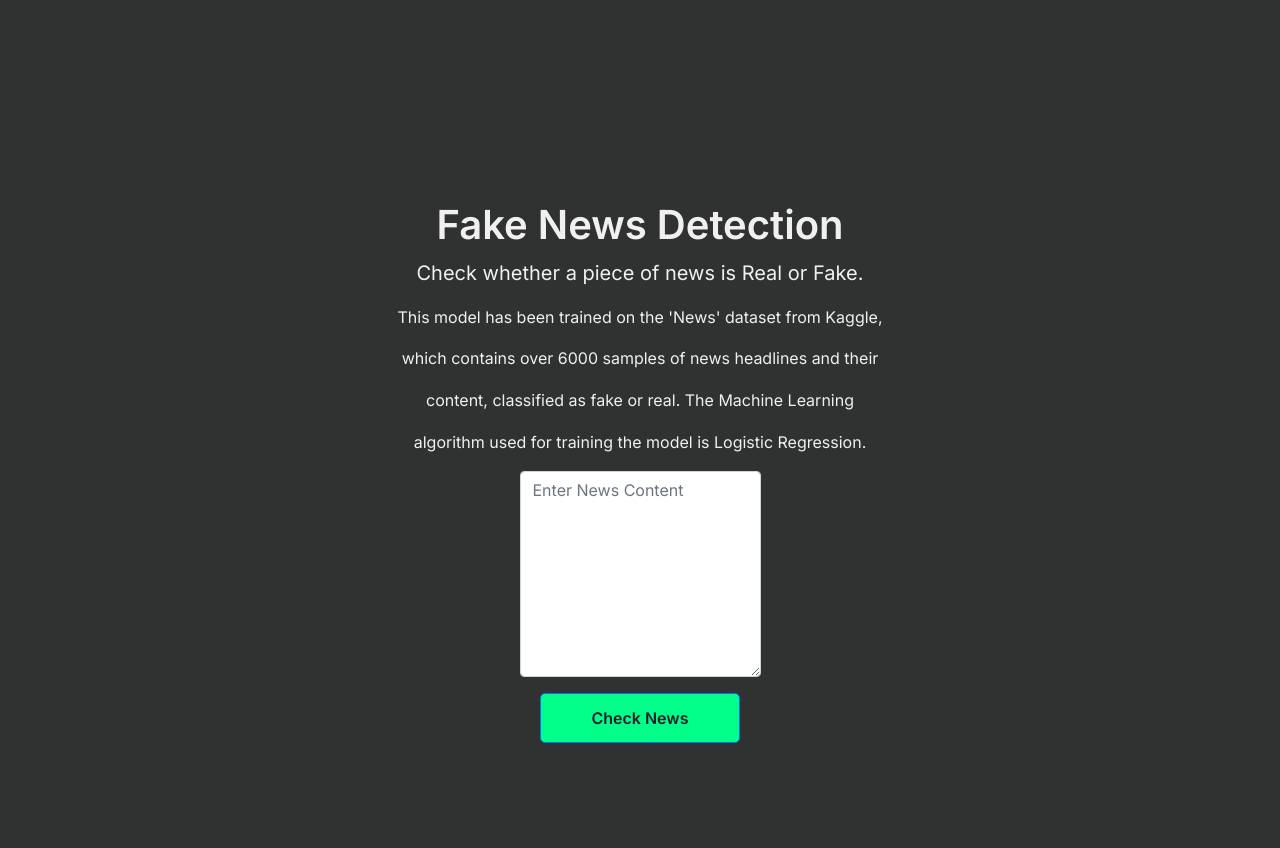
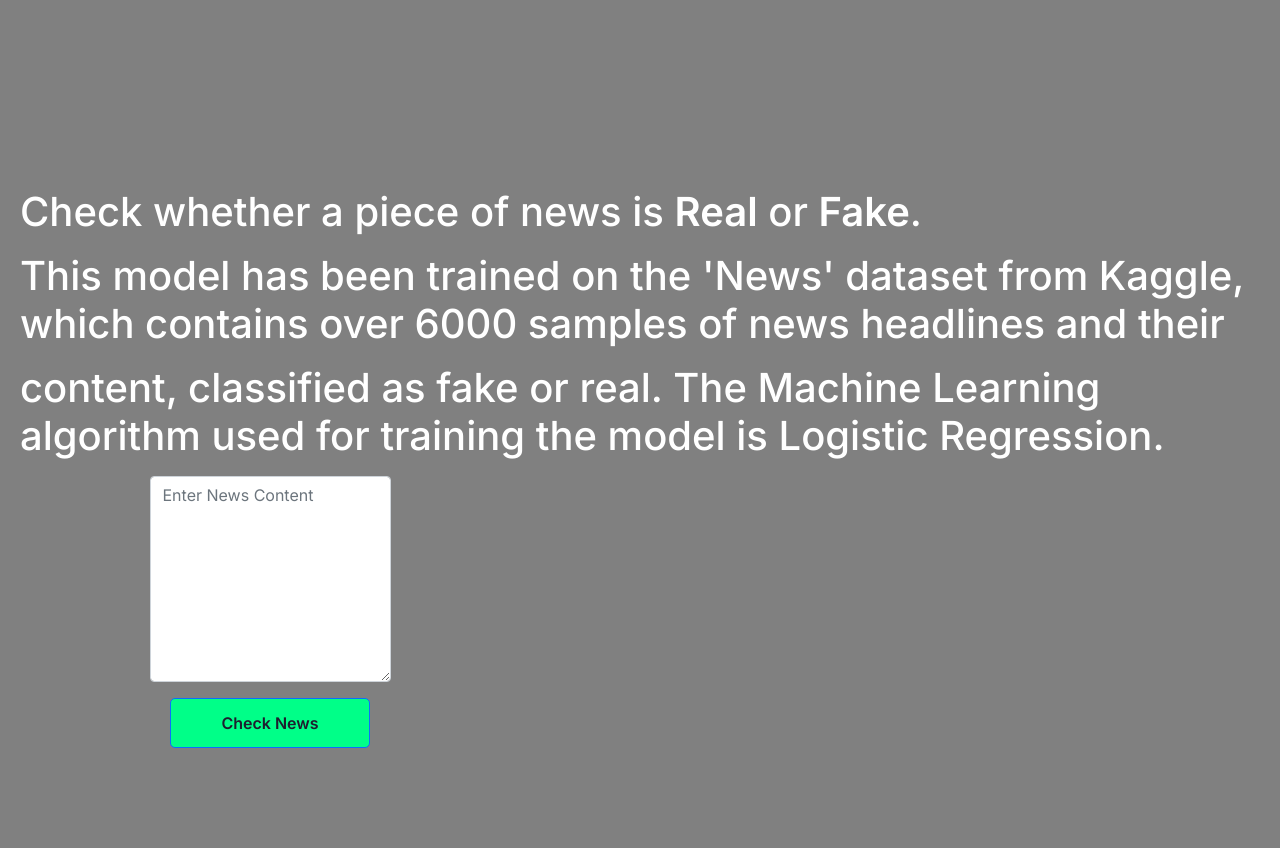
Before and after one commit to SemalJohari/Fake-News-Detection, a Django app: page / in a window 1280 px wide. Run offline with Django 5.2, Linux system fonts and the light colour scheme; parts of the project's set-up code (start-up, migrations or seed data) failed here and were passed over.

Commit message:
Update index.html

```diff
--- a/fake_news_app/templates/index.html
+++ b/fake_news_app/templates/index.html
@@ -9,15 +9,26 @@
     <link rel="stylesheet" href="https://cdn.jsdelivr.net/npm/bootstrap@5.1.3/dist/css/bootstrap.min.css">
     <link rel="stylesheet" type="text/css" href="{% static 'css/styles.css' %}">
     <link href="https://fonts.googleapis.com/css2?family=Inter:wght@400;500;600&display=swap" rel="stylesheet">
+    <style>
+        body {
+            background-color: gray;
+            color: white;
+        }
+        textarea {
+            background-color: #333; /* Dark background for textarea */
+            color: white; /* White text for better readability */
+        }
+        textarea::placeholder {
+            color: #bbb; /* Light gray for placeholder text */
+        }
+    </style>
 </head>
 <body>
     <div class="container mt-5">
-        <h1 class="mt-5 text-start"><b>Fake News Detection</b></h1>
+        <h1 class="mt-5 text-start><b>Fake News Detection</b></h1>
         <p class="lead">Check whether a piece of news is <strong>Real</strong> or <strong>Fake</strong>.</p>
-        <p>This model has been trained on the 'News' dataset from Kaggle,</p>
-        <p>which contains over 6000 samples of news headlines and their</p>
-        <p>content, classified as fake or real. The Machine Learning</p>
-        <p>algorithm used for training the model is Logistic Regression.</p>
+        <p>This model has been trained on the 'News' dataset from Kaggle, which contains over 6000 samples of news headlines and their</p>
+        <p>content, classified as fake or real. The Machine Learning algorithm used for training the model is Logistic Regression.</p>
 
         <form method="POST">
             {% csrf_token %}
```
